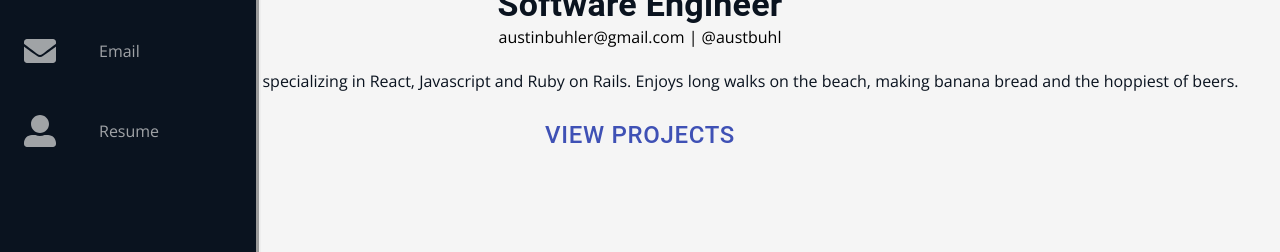
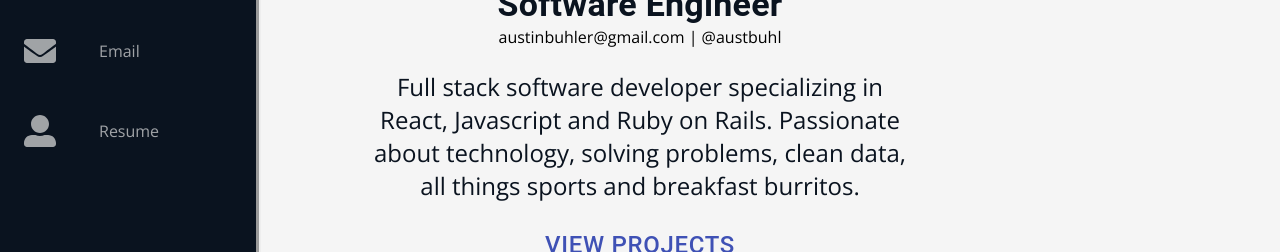
Before and after one commit to austbuhl/portfolio, a React (Create React App) app: page / in a window 1280 px wide. Shown: the part 325-577 px from the top of the page. Built offline with nearby package versions, Linux system fonts and the light colour scheme.

Commit message:
Description and index tweaks

```diff
--- a/public/index.html
+++ b/public/index.html
@@ -6,8 +6,8 @@
     <meta name="viewport" content="width=device-width, initial-scale=1" />
     <meta name="theme-color" content="#000000" />
     <meta
-      name="description"
-      content="Web site created using create-react-app"
+      name="Austin Buhler's Portfolio Site"
+      content="Austin Buhler's portfolio site created using create-react-app"
     />
     <link rel="apple-touch-icon" href="%PUBLIC_URL%/logo192.png" />
     <!--
@@ -28,7 +28,7 @@
       work correctly both with client-side routing and a non-root public URL.
       Learn how to configure a non-root public URL by running `npm run build`.
     -->
-    <title>React App</title>
+    <title>Austin Buhler</title>
   </head>
   <body>
     <noscript>You need to enable JavaScript to run this app.</noscript>
--- a/src/App.js
+++ b/src/App.js
@@ -61,10 +61,11 @@ function App() {
                   </a>
                   <br />
                   <br />
-                  <p>
+                  <p style={{ maxWidth: '35rem', fontSize: '1.5rem' }}>
                     Full stack software developer specializing in React,
-                    Javascript and Ruby on Rails. Enjoys long walks on the
-                    beach, making banana bread and the hoppiest of beers.
+                    Javascript and Ruby on Rails. Passionate about technology,
+                    solving problems, clean data, all things sports and
+                    breakfast burritos.
                   </p>
                 </div>
                 <NavLink to='/projects'>
```
Also changed, not shown: 1 other file (tests, documents, lock files or other folders).
